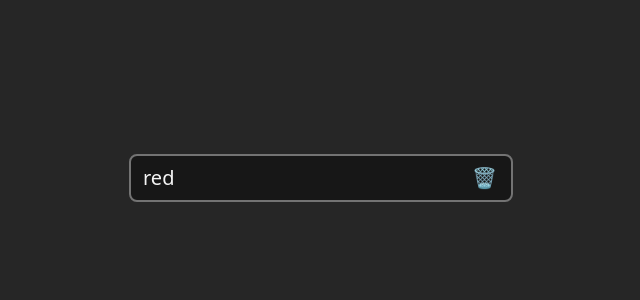
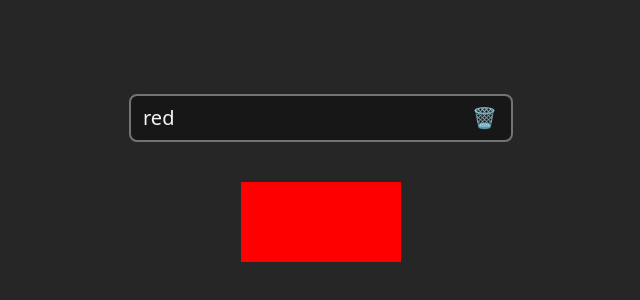
Before and after one commit to MoDrazzz/exercises, a React (Vite) app: page / in a window 1280 px wide. Shown: the part 222-522 px from the top of the page, without its empty margins (319-959 px from the left). Built offline with nearby package versions, Linux system fonts and the light colour scheme.

Commit message:
feat: change title on selected item change

```diff
--- a/src/App.tsx
+++ b/src/App.tsx
@@ -1,4 +1,4 @@
-import { useState } from 'react'
+import { useEffect, useState } from 'react'
 import { Searchbox } from './components'
 import { DropdownItem } from './types'
 
@@ -18,14 +18,26 @@ const colors: DropdownItem[] = [
 function App() {
   const [selectedItem, setSelectedItem] = useState(colors[0])
 
+  useEffect(() => {
+    document.title = selectedItem.value
+  }, [selectedItem])
+
   return (
     <div className="grid place-items-center text-xl bg-neutral-800 w-full h-screen">
+      <div>
         <Searchbox
           selectedItem={selectedItem}
           setSelectedItem={setSelectedItem}
           items={colors}
           placeholder="Search..."
         />
+        <span
+          className="w-40 mt-10 mx-auto block h-20"
+          style={{
+            backgroundColor: selectedItem.value,
+          }}
+        />
+      </div>
     </div>
   )
 }
```
Lines whose indentation alone changed are shown as unchanged.
